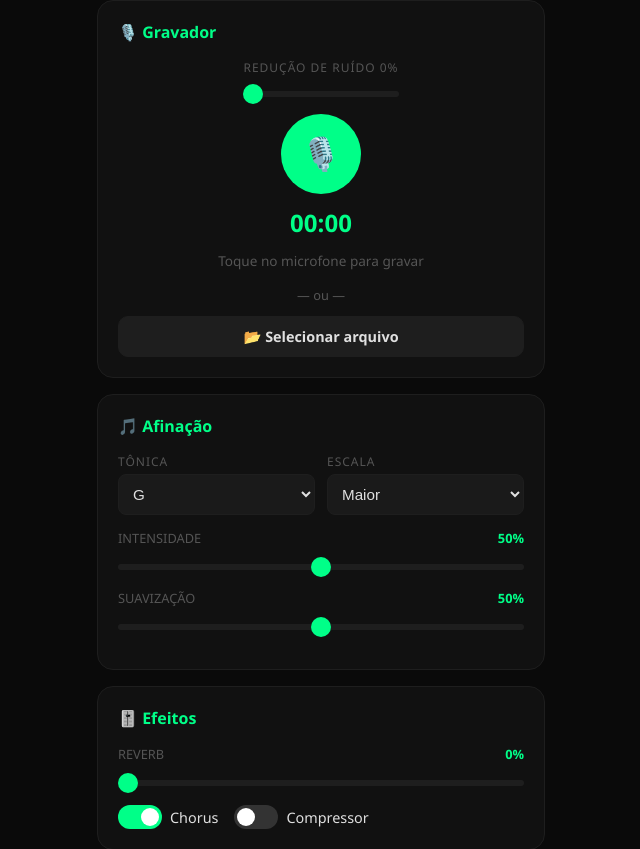
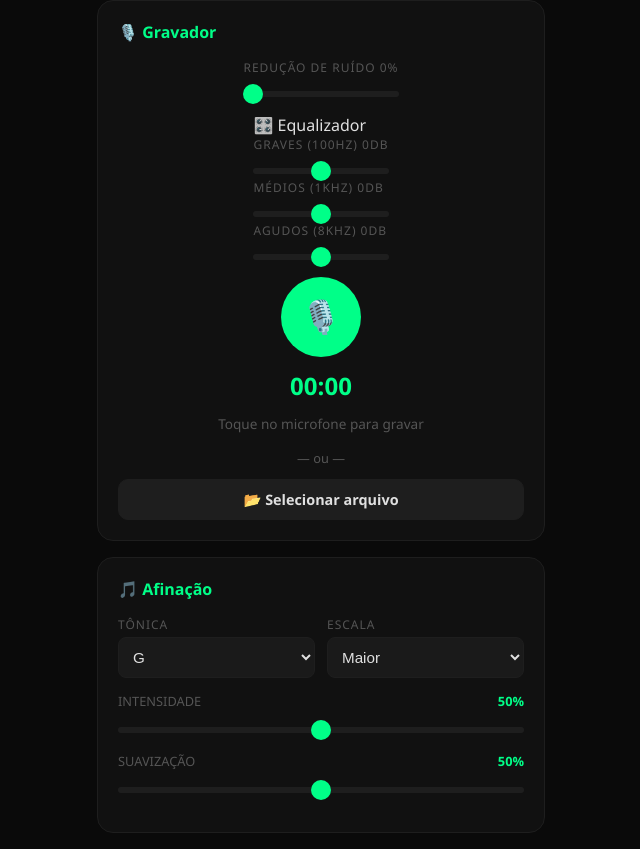
Before and after one commit to Milltinhonevves/Venenno, a Flask app: page / in a window 1280 px wide. Shown: the part 106-955 px from the top of the page, without its empty margins (319-959 px from the left). Run offline with Flask 3, Linux system fonts and the light colour scheme; parts of the project's set-up code (start-up, migrations or seed data) failed here and were passed over.

Commit message:
Add EQ before autotune

```diff
--- a/templates/index.html
+++ b/templates/index.html
@@ -38,6 +38,25 @@ if ("serviceWorker" in navigator) {
           <label class="lbl">Redução de Ruído <span id="ruido-val">0%</span></label>
           <input type="range" name="reducao_ruido" id="reducao_ruido" min="0" max="1" step="0.05" value="0"
             oninput="document.getElementById('ruido-val').textContent = Math.round(this.value*100)+'%'">
+        </div>
+
+        <div class="eq-section">
+          <p class="eq-titulo">🎛️ Equalizador</p>
+          <div class="ctrl">
+            <label class="lbl">Graves (100Hz) <span id="eq-graves-val">0dB</span></label>
+            <input type="range" name="eq_graves" id="eq_graves" min="-12" max="12" step="1" value="0"
+              oninput="document.getElementById('eq-graves-val').textContent = this.value+'dB'">
+          </div>
+          <div class="ctrl">
+            <label class="lbl">Médios (1kHz) <span id="eq-medios-val">0dB</span></label>
+            <input type="range" name="eq_medios" id="eq_medios" min="-12" max="12" step="1" value="0"
+              oninput="document.getElementById('eq-medios-val').textContent = this.value+'dB'">
+          </div>
+          <div class="ctrl">
+            <label class="lbl">Agudos (8kHz) <span id="eq-agudos-val">0dB</span></label>
+            <input type="range" name="eq_agudos" id="eq_agudos" min="-12" max="12" step="1" value="0"
+              oninput="document.getElementById('eq-agudos-val').textContent = this.value+'dB'">
+          </div>
         </div>
         <button class="btn-mic" id="btn-mic">🎙️</button>
       <div class="timer" id="timer">00:00</div>
```
